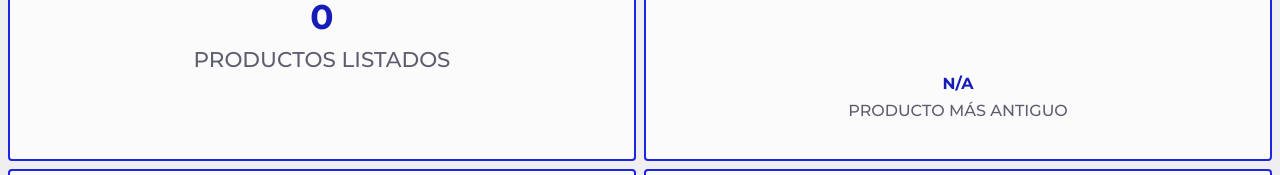
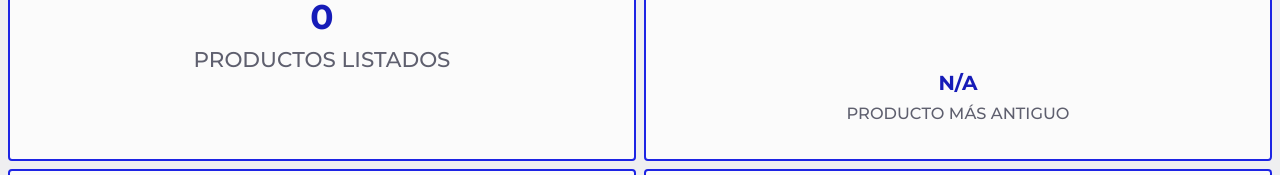
Before and after one commit to cami98735264/prueba-tecnica-react, a React (Vite) app: page / in a window 1280 px wide. Shown: the part 320-495 px from the top of the page. Built offline with nearby package versions, Linux system fonts and the light colour scheme; some icons are missing.

Commit message:
Add textSize prop to statsProductOldest component for improved styling

```diff
--- a/src/pages/HomeDashboard.tsx
+++ b/src/pages/HomeDashboard.tsx
@@ -307,6 +307,7 @@ const HomeDashboard = () => {
           highlight={oldestProduct?.name || "N/A"}
           description="PRODUCTO MÁS ANTIGUO"
           icon="ion:timer"
+          textSize="small"
           gridStyles={styles.statsProductOldest}
           iconSize={40}
         />
```
